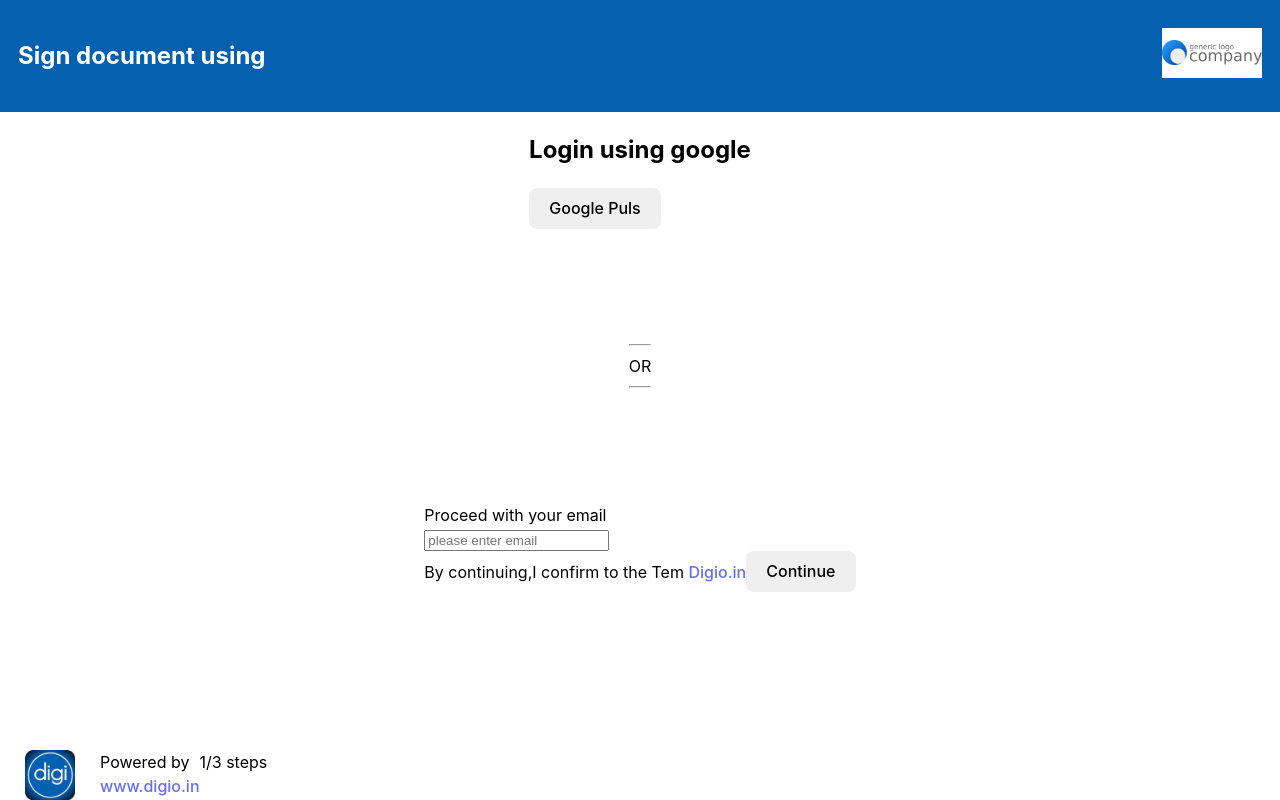
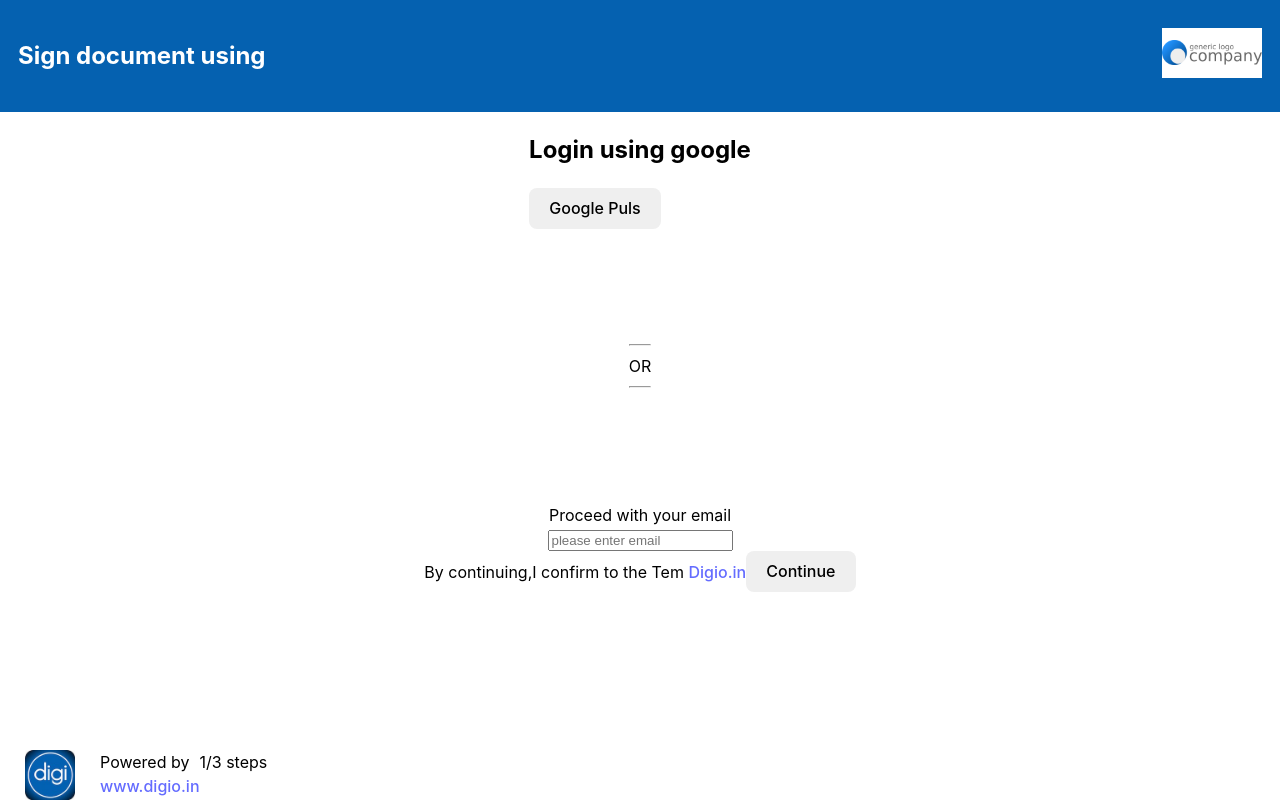
Before and after one commit to shashank99928/digio-signin, a React (Vite) app: page / in a window 1280 px wide. Built offline with nearby package versions, Linux system fonts and the light colour scheme.

Commit message:
fix text alginemnt

```diff
--- a/src/components/Login.jsx
+++ b/src/components/Login.jsx
@@ -64,7 +64,7 @@ const Login = ({ onSubmit }) => {
           <hr />
         </div>
 
-        <div>
+        <div style={{ textAlign: "center" }}>
           <div>Proceed with your email</div>
           <input
             onChange={handleEmailChange}
```
